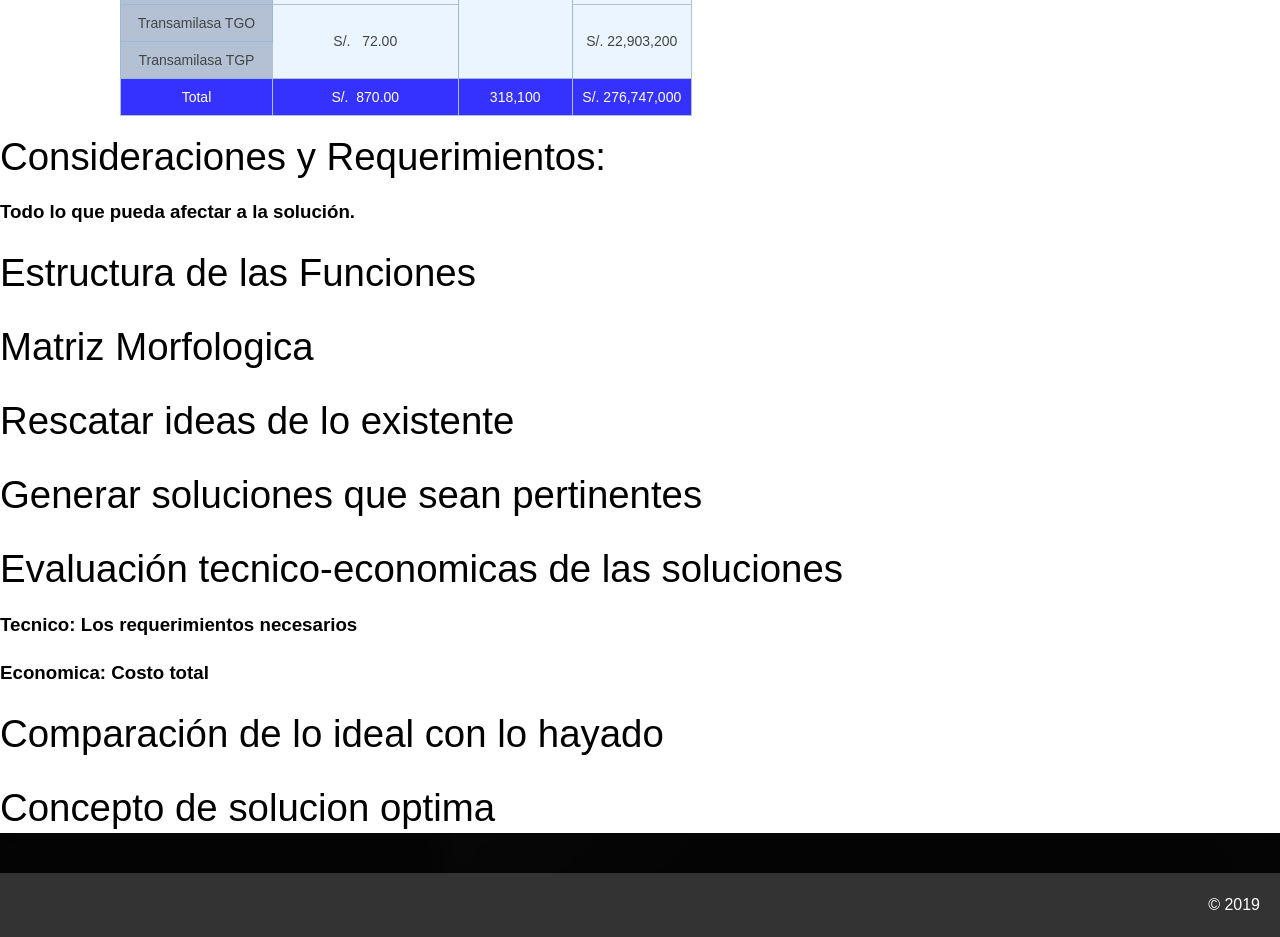
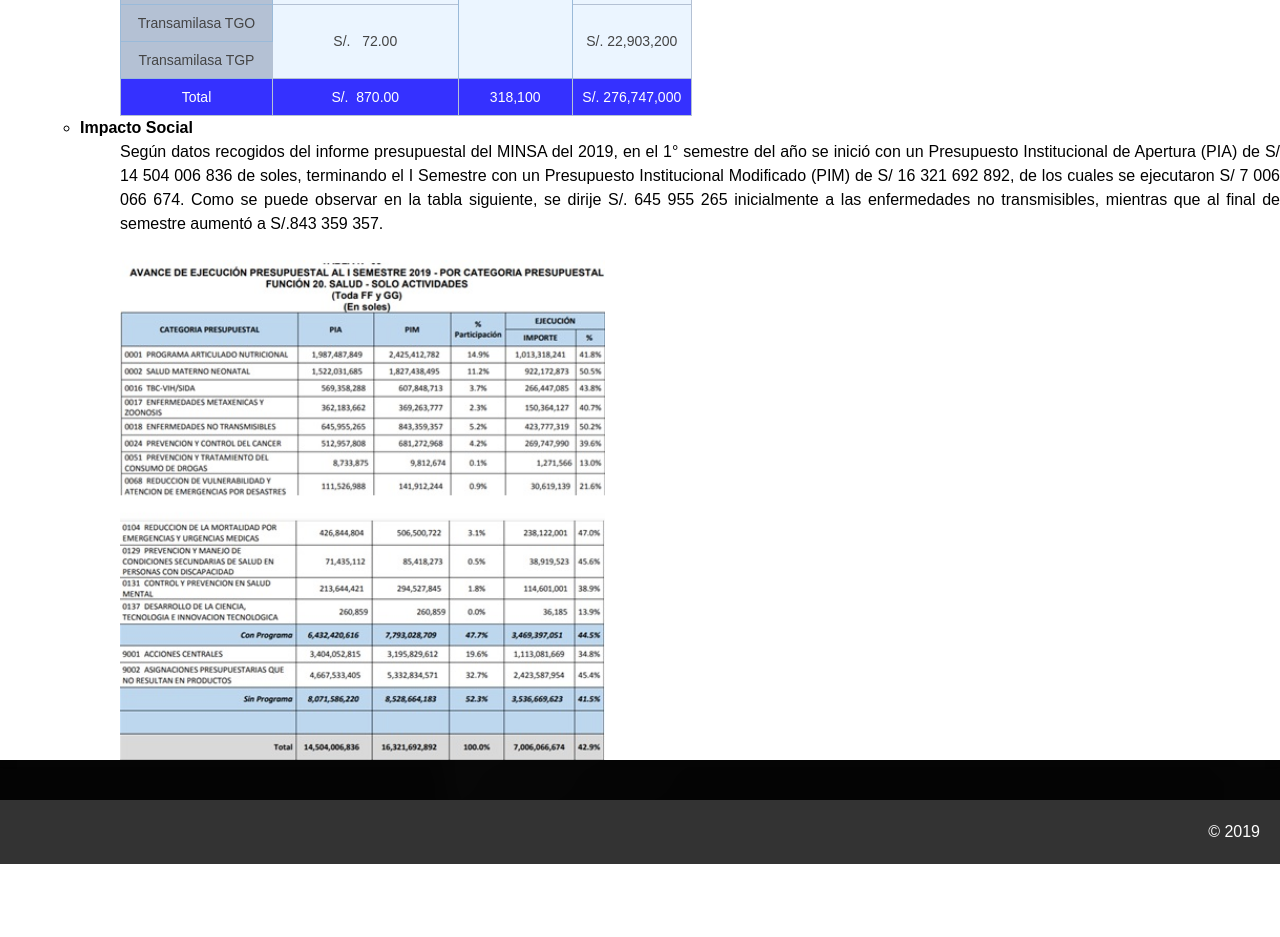
Before and after one commit to Grupo2-miercoles11-13/ProcesosdeInnovacion, a plain HTML site: page avance2.html in a window 1280 px wide. Shown: the part 4880-5817 px from the top of the page. After the commit the page ends 5744 px from the top, so only its background shows below. Drawn offline with Linux system fonts and the light colour scheme.

Commit message:
Actualización H2 16%/100%
Solo puse una tabla XD

```diff
--- a/avance2.html
+++ b/avance2.html
@@ -733,27 +733,13 @@ Estudios internacionales han sugerido que Perú es el país con menor prevalenci
   </tr>
 </table>
 </ul>
+<li><b>Impacto Social</b></li>
+    <ul>Según datos recogidos del informe presupuestal del MINSA del 2019, en el 1° semestre del año se inició con un Presupuesto Institucional de Apertura (PIA) de S/ 14 504 006 836 de soles, terminando el I Semestre con un Presupuesto Institucional Modificado (PIM) de S/ 16 321 692 892, de los cuales se ejecutaron S/ 7 006 066 674. Como se puede observar en la tabla siguiente, se dirije S/. 645 955 265 inicialmente a las enfermedades no transmisibles, mientras que al final de semestre aumentó a S/.843 359 357.
+        <p></p>
+    <img id="tabla" src="table1.jpg">
+                 </ul>
 </ul>
-             </ul>
-             <h1 id="alinear1">Consideraciones y Requerimientos:</h1>
-             <h3>Todo lo que pueda afectar a la solución.</h3>
-             <p></p>
-             <h1 id="alinear1">Estructura de las Funciones</h1>
-             <p></p>
-             <h1 id="alinear1">Matriz Morfologica</h1>
-             <p></p>
-             <h1 id="alinear1">Rescatar ideas de lo existente</h1>
-             <p></p>
-             <h1 id="alinear1">Generar soluciones que sean pertinentes</h1>
-             <p></p>
-             <h1 id="alinear1">Evaluación tecnico-economicas de las soluciones</h1>
-             <h3>Tecnico: Los requerimientos necesarios</h3>
-                 <p></p>
-                 <h3>Economica: Costo total</h3>
-             <p></p>
-             <h1 id="alinear1">Comparación de lo ideal con lo hayado</h1>
-             <p></p>
-             <h1 id="alinear1">Concepto de solucion optima</h1>
+</ul>
          </div>
     </section>
     <!----------------Pie de Pagina---------------->
--- a/style.css
+++ b/style.css
@@ -326,3 +326,7 @@ h2{
 #alinear{
     text-align: center;
 }
+#tabla{
+    width: auto;
+    height: 500px;
+}
```
Also changed, not shown: table1.jpg (added).
